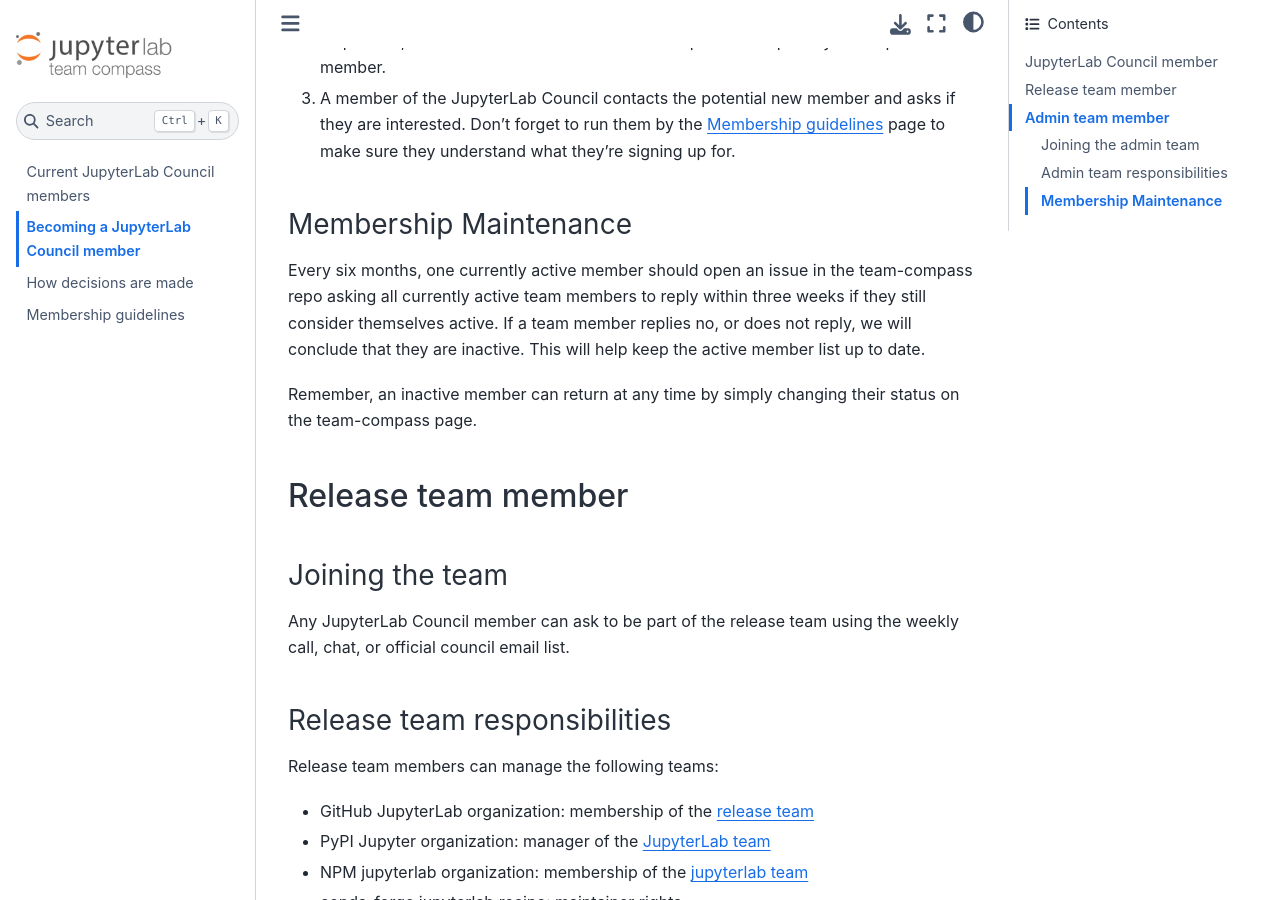
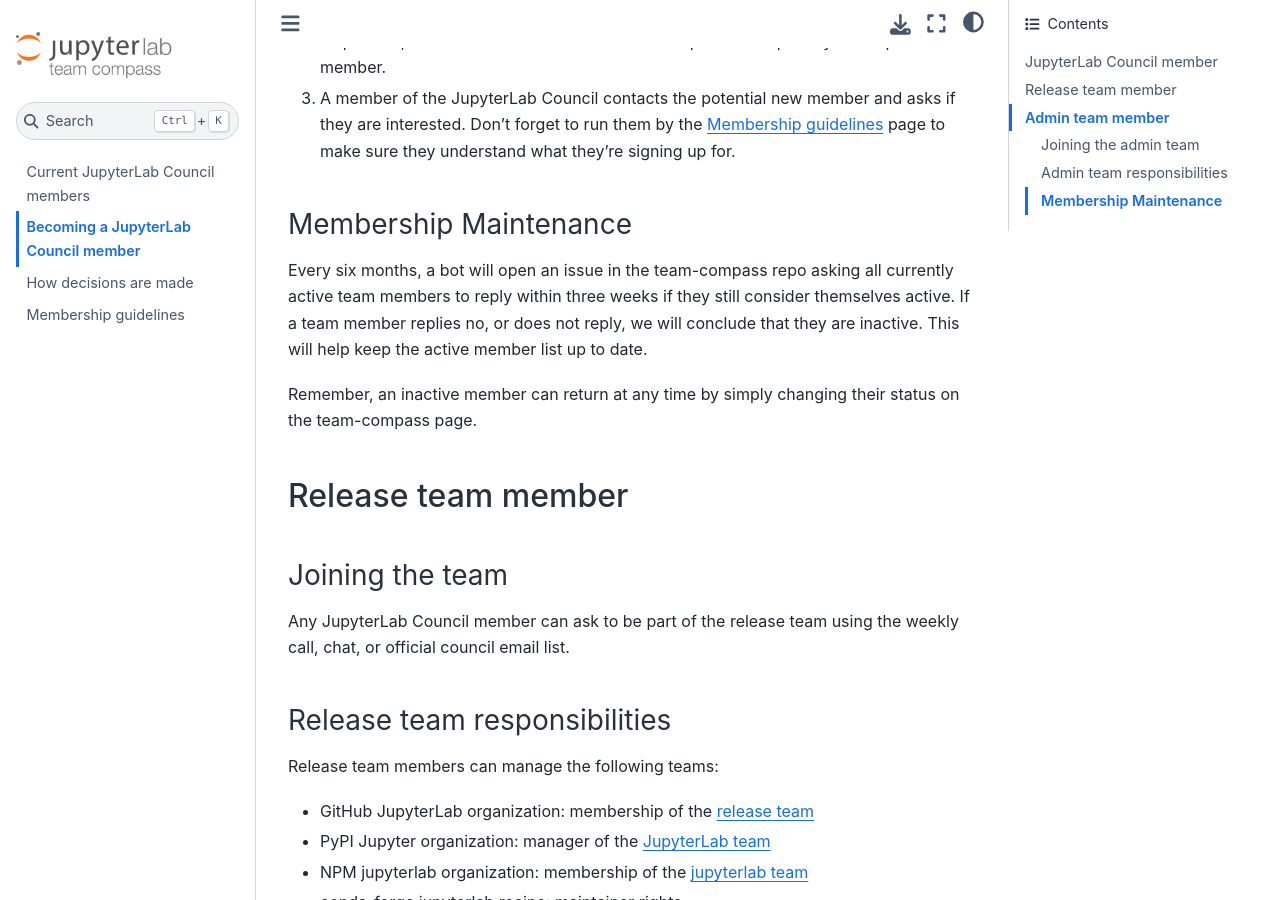
Before and after one commit to jupyterlab/frontends-team-compass, a Sphinx documentation site: the page built from docs/team/becoming-member.md, in a window 1280 px wide and 900 px high, scrolled down 1844 px. Built offline with Sphinx 7.4.7 and the Sphinx Book theme 1.1.4, drawn with Linux system fonts in a browser that asks for light colours.

Commit message:
Switch to use a bot also for Council membership active status

```diff
--- a/docs/team/becoming-member.md
+++ b/docs/team/becoming-member.md
@@ -63,7 +63,7 @@
 
 ### Membership Maintenance
 
-Every six months, one currently active member should open an issue in the team-compass repo asking all currently active team members to reply within three weeks if they still consider themselves active. If a team member replies no, or does not reply, we will conclude that they are inactive. This will help keep the active member list up to date.
+Every six months, a bot will open an issue in the team-compass repo asking all currently active team members to reply within three weeks if they still consider themselves active. If a team member replies no, or does not reply, we will conclude that they are inactive. This will help keep the active member list up to date.
 
 Remember, an inactive member can return at any time by simply changing their status on the team-compass page.
 
```
